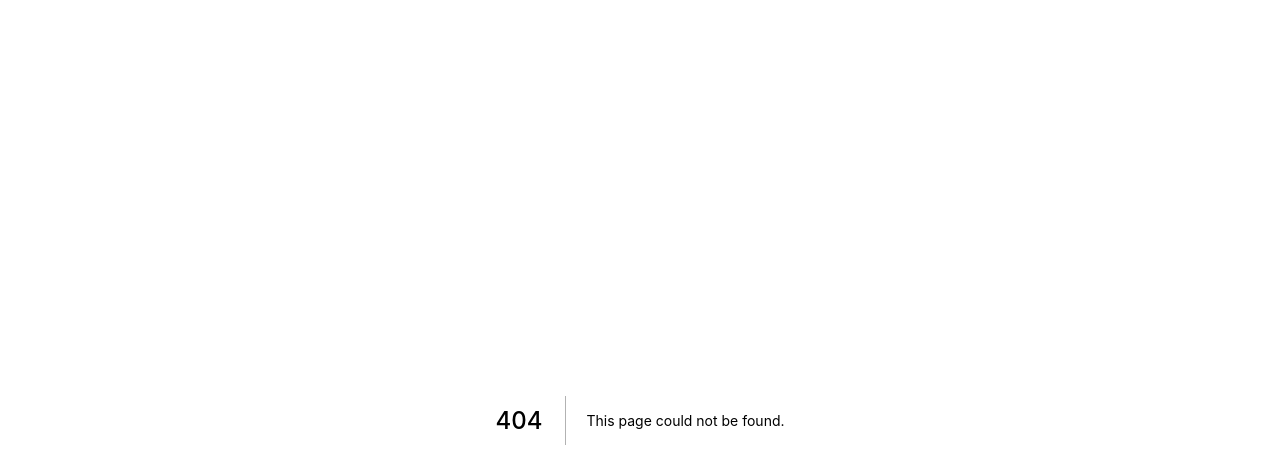
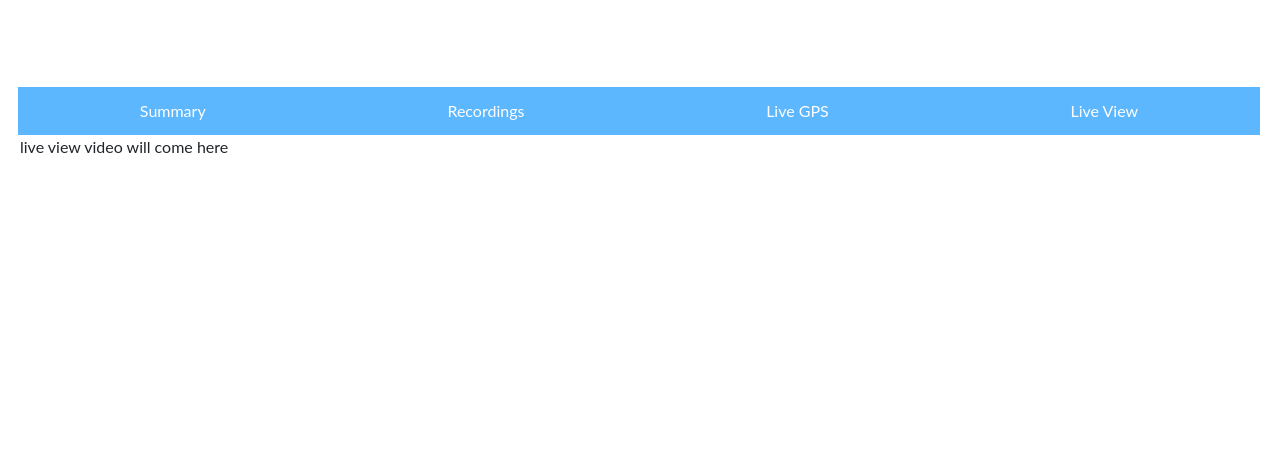
Before and after one commit to shady2498/autoapp, a Next.js app: page /liveview in a window 1280 px wide. Before the commit this address had no page. Shown: the top 468 px of the page. Built offline with nearby package versions, Linux system fonts and the light colour scheme.

Commit message:
added more pages and components for live location, live view and added menu and routing

```diff
--- /dev/null
+++ b/components/liveView.js
@@ -0,0 +1,5 @@
+import React from "react";
+
+export default function liveView() {
+	return <div>live view video will come here</div>;
+}
--- a/components/signIn.js
+++ b/components/signIn.js
@@ -1,5 +1,6 @@
 import React from "react";
 import useForm from "../customhooks/useForm";
+import Link from "next/link";
 
 export default function SignIn() {
 	const { handleChange, values } = useForm();
@@ -39,7 +40,9 @@ export default function SignIn() {
 					</label>
 				</div>
 
-				<button type="submit">Signup</button>
+				<Link href="/home" passHref>
+					<button type="submit">SignIn</button>
+				</Link>
 			</form>
 		</>
 	);
--- a/package.json
+++ b/package.json
@@ -14,6 +14,7 @@
     "bootstrap": "^4.5.3",
     "dotenv": "^8.2.0",
     "downshift": "^6.0.6",
+    "google-map-react": "^2.1.9",
     "moment": "^2.29.1",
     "moment-timezone": "^0.5.31",
     "next": "9.5.5",
--- /dev/null
+++ b/pages/liveview.js
@@ -0,0 +1,56 @@
+import React from "react";
+import Liveview from "../components/liveView";
+import Link from "next/link";
+
+export default function liveview() {
+	return (
+		<>
+			<div>
+				<div className="row">
+					<button
+						id="buttonwidth"
+						type="button"
+						className="btn btn-primary btn_flex btn_radius_0"
+					>
+						<i className="fa fa-pie-chart" aria-hidden="true"></i>
+						Summary
+					</button>
+					<Link href="/recording">
+						<button
+							id="buttonwidth"
+							type="button"
+							className="btn btn-primary btn_flex btn_radius_0"
+						>
+							{" "}
+							<i className="fa fa-video-camera" aria-hidden="true"></i>
+							Recordings
+						</button>
+					</Link>
+					<Link href="/livelocation">
+						<button
+							id="buttonwidth"
+							type="button"
+							className="btn btn-primary btn_flex btn_radius_0"
+						>
+							{" "}
+							<i className="fa fa-map-marker" aria-hidden="true"></i>
+							Live GPS
+						</button>
+					</Link>
+					<Link href="/liveview">
+						<button
+							id="buttonwidth"
+							type="button"
+							className="btn btn-primary btn_flex btn_radius_0"
+						>
+							{" "}
+							<i className="fa fa-television" aria-hidden="true"></i>
+							Live View
+						</button>
+					</Link>
+				</div>
+				<Liveview />
+			</div>
+		</>
+	);
+}
```
Also changed, not shown: components/liveLocation.js (added, +21 -0 lines), pages/home.js (+4 -4 lines), pages/livelocation.js (added, +56 -0 lines), pages/recording.js (+7 -0 lines), components/callEmergency.js (added), pages/summary.js (added), 1 other file (tests, documents, lock files or other folders).
